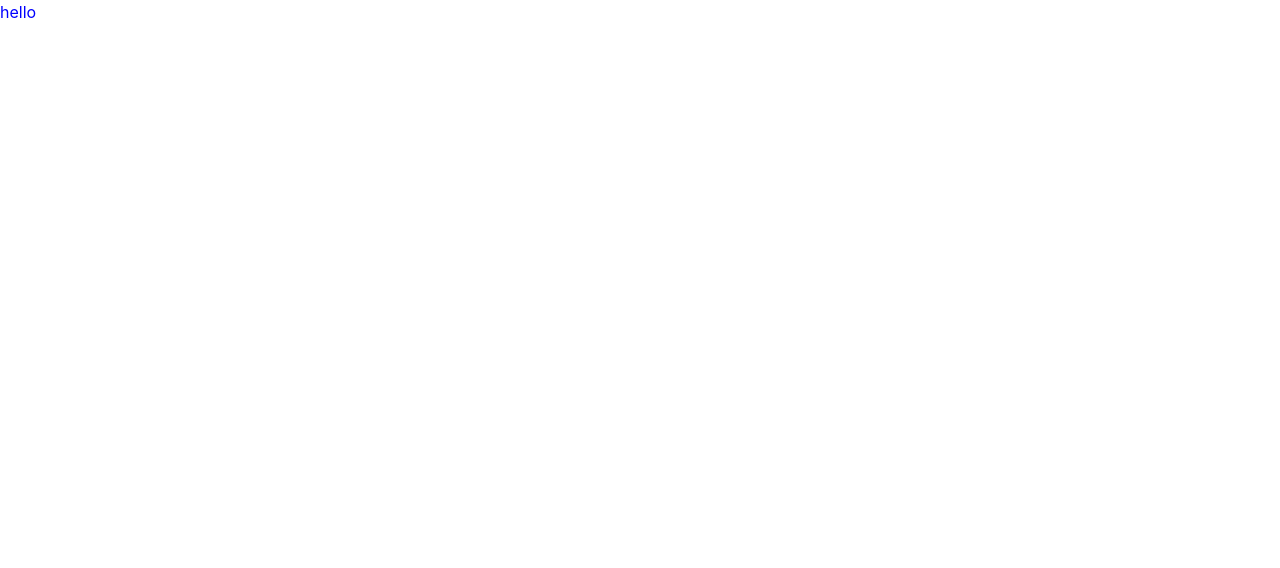
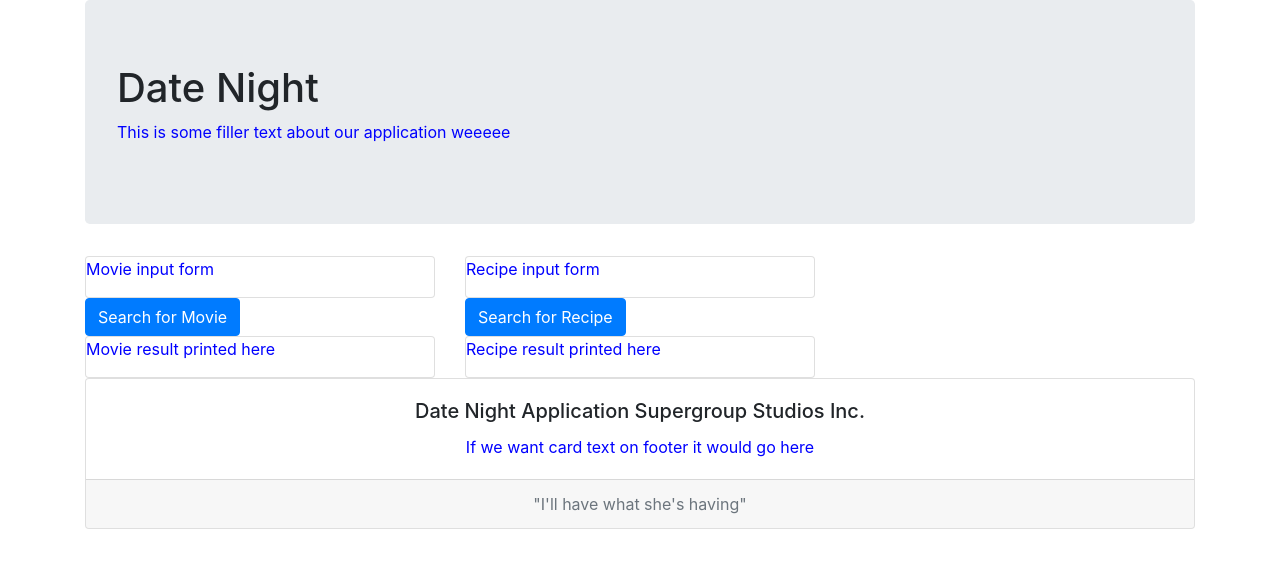
Before and after one commit to jkoby24/datenight, a plain HTML site: page index.html in a window 1280 px wide. Drawn offline with nearby package versions, Linux system fonts and the light colour scheme.

Commit message:
Frontend skeleton elements added

```diff
--- a/index.html
+++ b/index.html
@@ -1,25 +1,89 @@
 <!DOCTYPE html>
 <html lang="en">
+    <head>
 
-<head>
         <meta charset="UTF-8">
         <meta name="viewport" content="width=device-width, initial-scale=1, shrink-to-fit=no">
-    <!-- linked bootstrap -->
-    <link rel="stylesheet" href="https://stackpath.bootstrapcdn.com/bootstrap/4.5.0/css/bootstrap.min.css"
-        integrity="sha384-9aIt2nRpC12Uk9gS9baDl411NQApFmC26EwAOH8WgZl5MYYxFfc+NcPb1dKGj7Sk" crossorigin="anonymous">
-    <!-- linked to style.css -->
+        <!-- Bootstrap CDN -->
+        <link rel="stylesheet" href="https://stackpath.bootstrapcdn.com/bootstrap/4.5.0/css/bootstrap.min.css" integrity="sha384-9aIt2nRpC12Uk9gS9baDl411NQApFmC26EwAOH8WgZl5MYYxFfc+NcPb1dKGj7Sk" crossorigin="anonymous">
+        <!-- Font Awesome CDN -->
+        <link rel="stylesheet" href="https://cdnjs.cloudflare.com/ajax/libs/font-awesome/4.7.0/css/font-awesome.min.css">
+        <!-- CSS Sheet -->
         <link rel="stylesheet" href="assets/style.css">
-    <!-- changed title to "Date Night" -->
+
+        <!-- Javascript Sheet -->
+        <script type="text/javascript" src="assets/script.js"></script>
+
         <title>Date Night</title>
+
     </head>
 
     <body>
-    <!-- test paragraph to make sure html working properly -->
-    <p>hello</p>
+
+        <div class="container">
+
+            <!--The HMTL here is simply getting the bare bones elements onto the page. Phase 1-->
+
+            <!-- Jumbotron -->
+            <div class="jumbotron">
+                <h1>Date Night</h1>
+                <p>This is some filler text about our application weeeee</p>
+            </div>
+
+             <!-- Input forms -->
+            <div class="row">
+                <div class="col-md-4">
+                    <div class ="card">
+                        <p>Movie input form</p>
+                    </div>
+                </div>
+
+                <div class="col-md-4">
+                    <div class ="card">
+                        <p>Recipe input form</p>
+                    </div>
+                </div>
+            </div>
+
+            <!-- Submit or randomize buttons -->
+            <div class="row">
+                <div class="col-md-4">
+                    <button type="button" class="btn btn-primary">Search for Movie</button>
+                </div>
+                <div class="col-md-4">
+                    <button type="button" class="btn btn-primary">Search for Recipe</button>
+                </div>
+            </div>
+
+            <!-- Results cards -->
+            <div class="row">
+                <div class="col-md-4">
+                    <div class ="card">
+                        <p>Movie result printed here</p>
+                    </div>
+                </div>
+
+                <div class="col-md-4">
+                    <div class ="card">
+                        <p>Recipe result printed here</p>
+                    </div>
+                </div>
+            </div>
+
+            <!-- Footer -->
+            <div class="card text-center">
+                <div class="card-body">
+                  <h5 class="card-title">Date Night Application Supergroup Studios Inc.</h5>
+                  <p class="card-text">If we want card text on footer it would go here</p>
+                </div>
+                <div class="card-footer text-muted">
+                    "I'll have what she's having"
+                </div>
+              </div>
 
 
-    <!-- linked to script.js -->
-    <script type="text/javascript" src="assets/script.js"></script>
+        </div>  <!-- Container div close -->
+
 
     </body>
 
```
Lines whose indentation alone changed are shown as unchanged.
